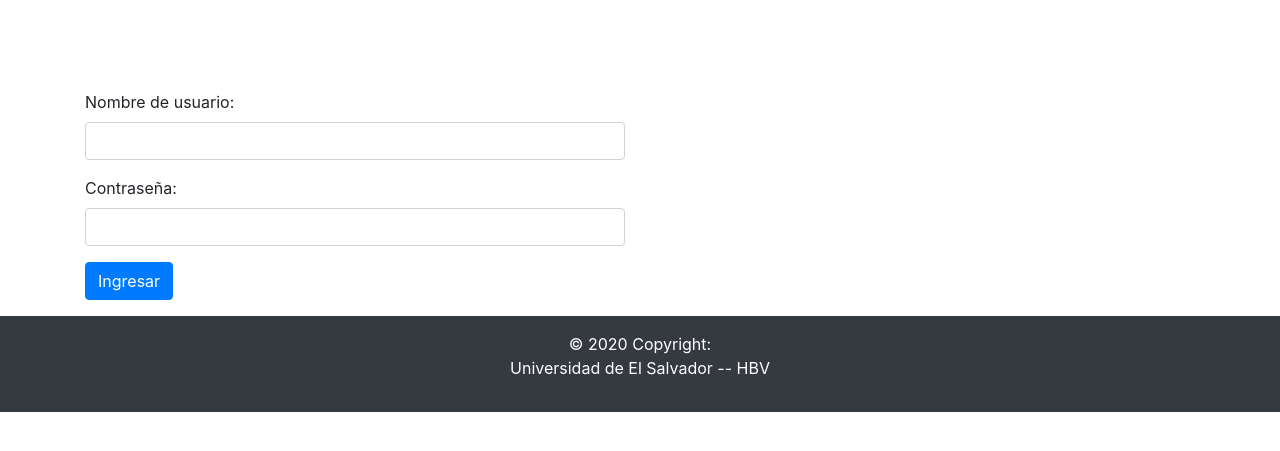
After one commit to HDP115-GP19/sistemaHBV, a Django app: template HBV/encuesta/templates/login.html in a window 1280 px wide. The commit adds this page. Shown: the top 451 px of the page. Run offline with Django 3.2, Linux system fonts and the light colour scheme; the template is opened without the code that fills it, so the values that code supplies are empty; some libraries are stand-ins or nearby versions.

Commit message:
login y restriccion de urls

```diff
--- a/HBV/HBV/urls.py
+++ b/HBV/HBV/urls.py
@@ -17,10 +17,14 @@ from django.conf.urls import url, include
 from django.contrib import admin
 from django.urls import path
 from encuesta import views
+from django.contrib.auth.views import login,logout_then_login
 
 urlpatterns = [
     path('admin/', admin.site.urls),
     #Urls temporales
     path('entornoAdmin/',include('encuesta.urls',namespace="encuesta")),
     path('entornoUser/', views.entorno_user),
+    url(r'^accounts/login/', login, {'template_name':'login.html'}, name='login' ),
+    url(r'^logout/', logout_then_login,name='logout'),
+
 ]
--- /dev/null
+++ b/HBV/encuesta/templates/login.html
@@ -0,0 +1,41 @@
+{% extends 'plantillasBase/baseAdmin.html' %}
+
+{% block title %}
+
+{% endblock %}
+{% block navbar%}
+{% endblock %}
+{% block content %}
+
+<form  method="post">
+	{% csrf_token %}
+
+	 <div class="row" >
+    	<div class="col-md-6 col-md-offset-3">
+    		<div class="form-group">
+        		<label for="username">Nombre de usuario:</label>
+        		<input class="form-control" type="text" name="username">
+    	   </div>
+        </div>
+    </div>
+    <div class="row">
+    	<div class="col-md-6 col-md-offset-3">
+    		<div class="form-group">
+        		<label for="username">Contraseña:</label>
+        		<input class="form-control" type="password" name="password">
+    	   </div>
+        </div>
+    </div>
+    <div class="row">
+    	<div class="col-md-6 col-md-offset-3">
+    		<div class="form-group">
+
+        		<input class="btn btn-primary" type="submit" value="Ingresar">
+    	   </div>
+        </div>
+    </div>
+
+</form>
+
+
+{% endblock %}
--- a/HBV/encuesta/templates/plantillasBase/navbarAdmin.html
+++ b/HBV/encuesta/templates/plantillasBase/navbarAdmin.html
@@ -33,7 +33,7 @@
           </li>
           <!-- Salir -->
           <li class="nav-item active">
-            <a class="nav-link" href="#">Salir <span class="sr-only">(current)</span></a>
+            <a class="nav-link" href="{% url 'logout'%}">Salir <span class="sr-only">(current)</span></a>
           </li>
         </ul>
       </div>
--- a/HBV/encuesta/urls.py
+++ b/HBV/encuesta/urls.py
@@ -1,15 +1,17 @@
 from django.conf.urls import url,include
 from encuesta.views import CategoriaList, CategoriaCreate, CategoriaUpdate, CategoriaDelete, PreguntaList, PreguntaDelete, PreguntaCreate, PreguntaUpdate, PreguntaDetail
+from django.contrib.auth.decorators import login_required
+
 
 app_name="encuesta"
 urlpatterns = [
-	url(r'^nuevo$',CategoriaCreate.as_view(), name='categoria_crear'),
-    url(r'^listar$',CategoriaList.as_view(), name='categoria_listar'),
-    url(r'^editar/(?P<pk>\d+)/$',CategoriaUpdate.as_view(), name='categoria_editar'),
-	url(r'^eliminar/(?P<pk>\d+)/$',CategoriaDelete.as_view(), name='categoria_eliminar'),
-    url(r'^listar_pre$',PreguntaList.as_view(), name='pregunta_listar'),
-    url(r'^nuevo_pre$',PreguntaCreate.as_view(), name='pregunta_crear'),
-    url(r'^editar_pre/(?P<pk>\d+)/$',PreguntaUpdate.as_view(), name='pregunta_editar'),
-    url(r'^eliminar_pre/(?P<pk>\d+)/$',PreguntaDelete.as_view(), name='pregunta_eliminar'),
-    url(r'^detalle_pre/(?P<pk>\d+)/$',PreguntaDetail.as_view(), name='pregunta_detalle'),
+    url(r'^nuevo$',login_required(CategoriaCreate.as_view()), name='categoria_crear'),
+    url(r'^listar$',login_required(CategoriaList.as_view()), name='categoria_listar'),
+    url(r'^editar/(?P<pk>\d+)/$',login_required(CategoriaUpdate.as_view()) ,name='categoria_editar'),
+	url(r'^eliminar/(?P<pk>\d+)/$',login_required(CategoriaDelete.as_view()), name='categoria_eliminar'),
+    url(r'^listar_pre$',login_required(PreguntaList.as_view()), name='pregunta_listar'),
+    url(r'^nuevo_pre$',login_required(PreguntaCreate.as_view()), name='pregunta_crear'),
+    url(r'^editar_pre/(?P<pk>\d+)/$',login_required(PreguntaUpdate.as_view()), name='pregunta_editar'),
+    url(r'^eliminar_pre/(?P<pk>\d+)/$',login_required(PreguntaDelete.as_view()), name='pregunta_eliminar'),
+    url(r'^detalle_pre/(?P<pk>\d+)/$',login_required(PreguntaDetail.as_view()), name='pregunta_detalle'),
 ]
```
Also changed, not shown: HBV/HBV/settings.py (+6 -2 lines), HBV/encuesta/migrations/0001_initial.py.
